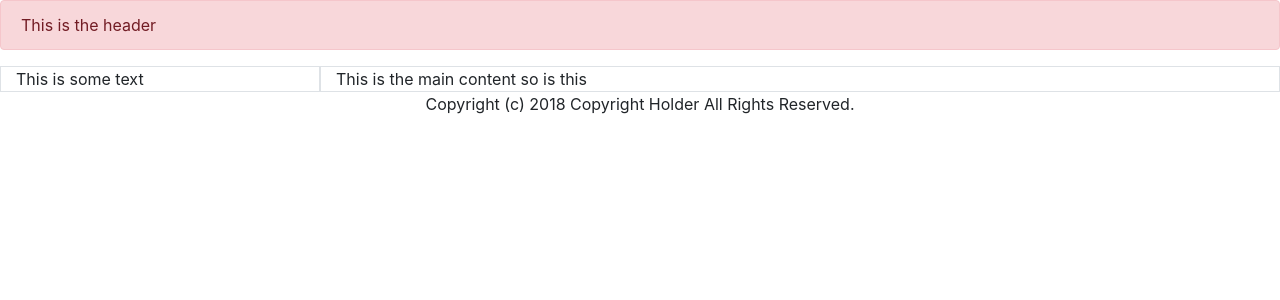
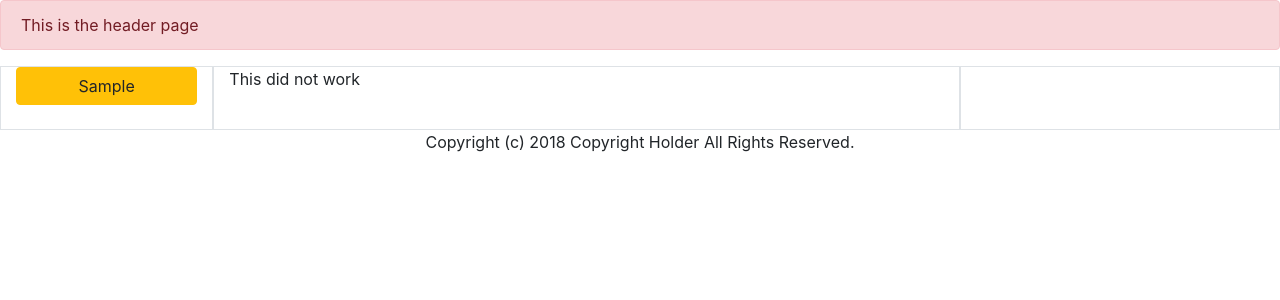
Before and after one commit to Adamhumbug/POS, a PHP site: page /home.php?product_catagory=1 in a window 1280 px wide. Shown: the top 300 px of the page. Run offline with PHP 8.4, Linux system fonts and the light colour scheme; tables that the repository leaves empty or names only in its code hold one stand-in row (values such as "Sample post").

Commit message:
Working product sidebar buttons

```diff
--- a/_header.php
+++ b/_header.php
@@ -2,10 +2,11 @@
   <meta charset="utf-8">
   <title>Template</title>
   <link rel="stylesheet" href="css/bootstrap.min.css">
+
 </head>
 
 <body>
 
 <div class="alert alert-danger">
-  This is the header
+  This is the header page
 </div>
--- a/_maincontent.php
+++ b/_maincontent.php
@@ -1,2 +1,20 @@
-This is the main content
-so is this
+<?php
+
+$product_cat = urldecode($_GET['product_catagory']);
+
+$sql = "SELECT * FROM products WHERE product_catagory = '$product_cat'";
+
+if($result = mysqli_query($conn, $sql)){
+  if(mysqli_num_rows($result) > 0){
+    while($row = mysqli_fetch_array($result)){
+      echo "<div>" . $row['product_name'] . "</div>";
+    }
+    mysqli_free_result($result);
+  }else{
+    echo "This did not work";
+  }
+
+}
+
+
+ ?>
--- a/_nav.php
+++ b/_nav.php
@@ -1 +1 @@
-This is some text
+<?php include 'product_catagory_sidebar_buttons.php'; ?>
--- a/home.php
+++ b/home.php
@@ -5,11 +5,14 @@
 
     <div class="container-fluid">
       <div class="row">
-        <div class="col-md-3 border">
+        <div class="col-md-2 border">
           <?php include '_nav.php'; ?>
         </div>
-        <div class="col-md-9 border">
+        <div class="col-md-7 border">
           <?php include '_maincontent.php'; ?>
+        </div>
+        <div class="col-md-3 border">
+
         </div>
 
       </div>
--- /dev/null
+++ b/product_catagory_sidebar_buttons.php
@@ -0,0 +1,17 @@
+<?php
+
+$sql = "SELECT DISTINCT (product_catagory) FROM products";
+
+if($result = mysqli_query($conn, $sql)){
+  if(mysqli_num_rows($result) > 0){
+    while($row = mysqli_fetch_array($result)){
+      echo "<a href=home.php?product_catagory=" .urlencode($row['product_catagory']) ."><div class='col-md-12 btn btn-warning'>" . $row['product_catagory'] . "</div></a><br/><br/>";
+    }
+    mysqli_free_result($result);
+  }else{
+    echo "This did not work";
+  }
+
+}
+
+ ?>
--- a/product_list.php
+++ b/product_list.php
@@ -1,6 +1,5 @@
 <?php
 
-include 'dbconn.php';
 
 $product_cat = urldecode($_GET['product_catagory']);
 
--- a/search.php
+++ /dev/null
@@ -1,6 +0,0 @@
-<?php
-
-echo "<div><a href=home.php?product_catagory=" .urlencode('Spirit') .">Spirit</a></div>";
-echo "<div><a href=home.php?product_catagory=" .urlencode('Soft') .">Soft</a></div>";
-echo "<div><a href=home.php?product_catagory=" .urlencode('Draught') .">Draught</a></div>";
- ?>
```
